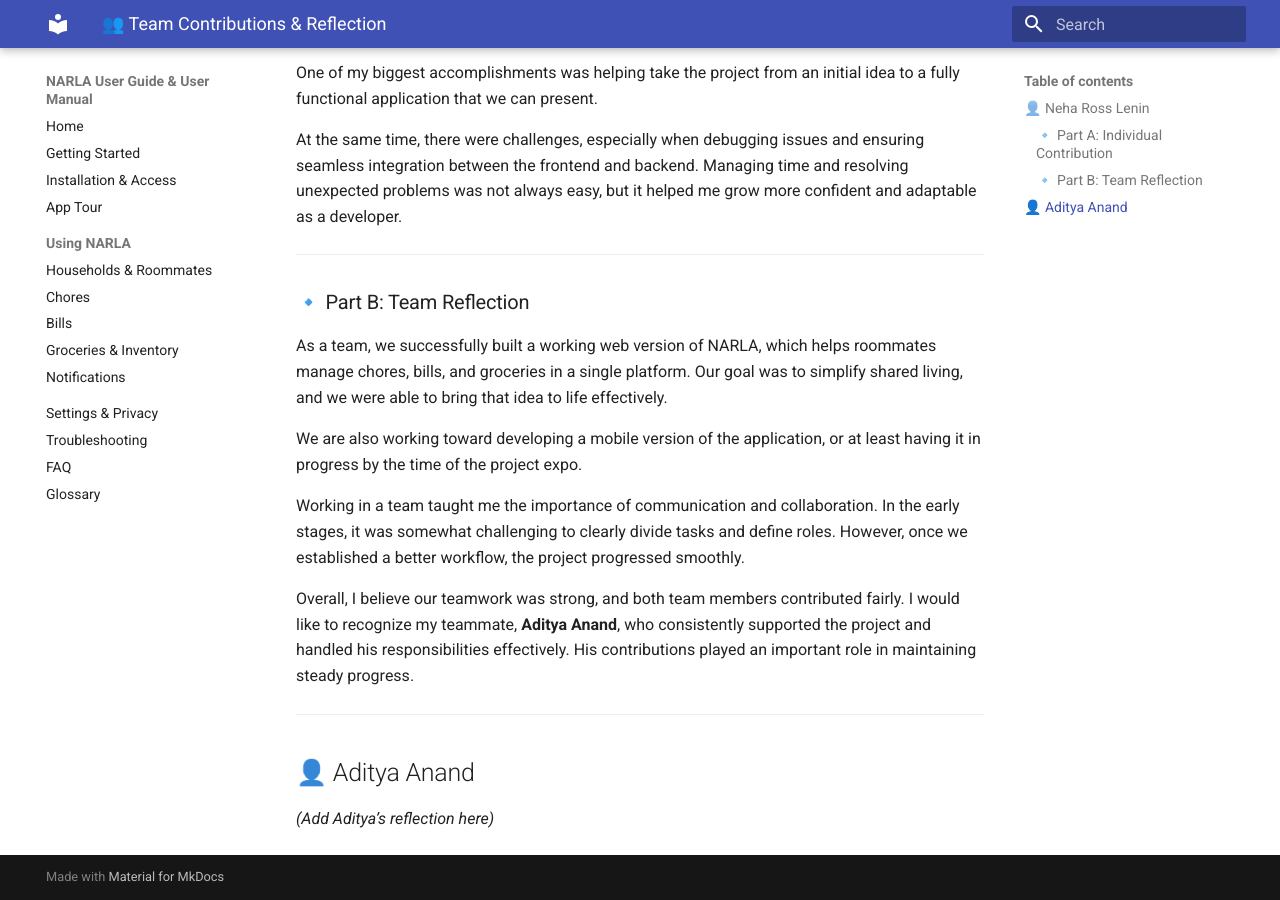
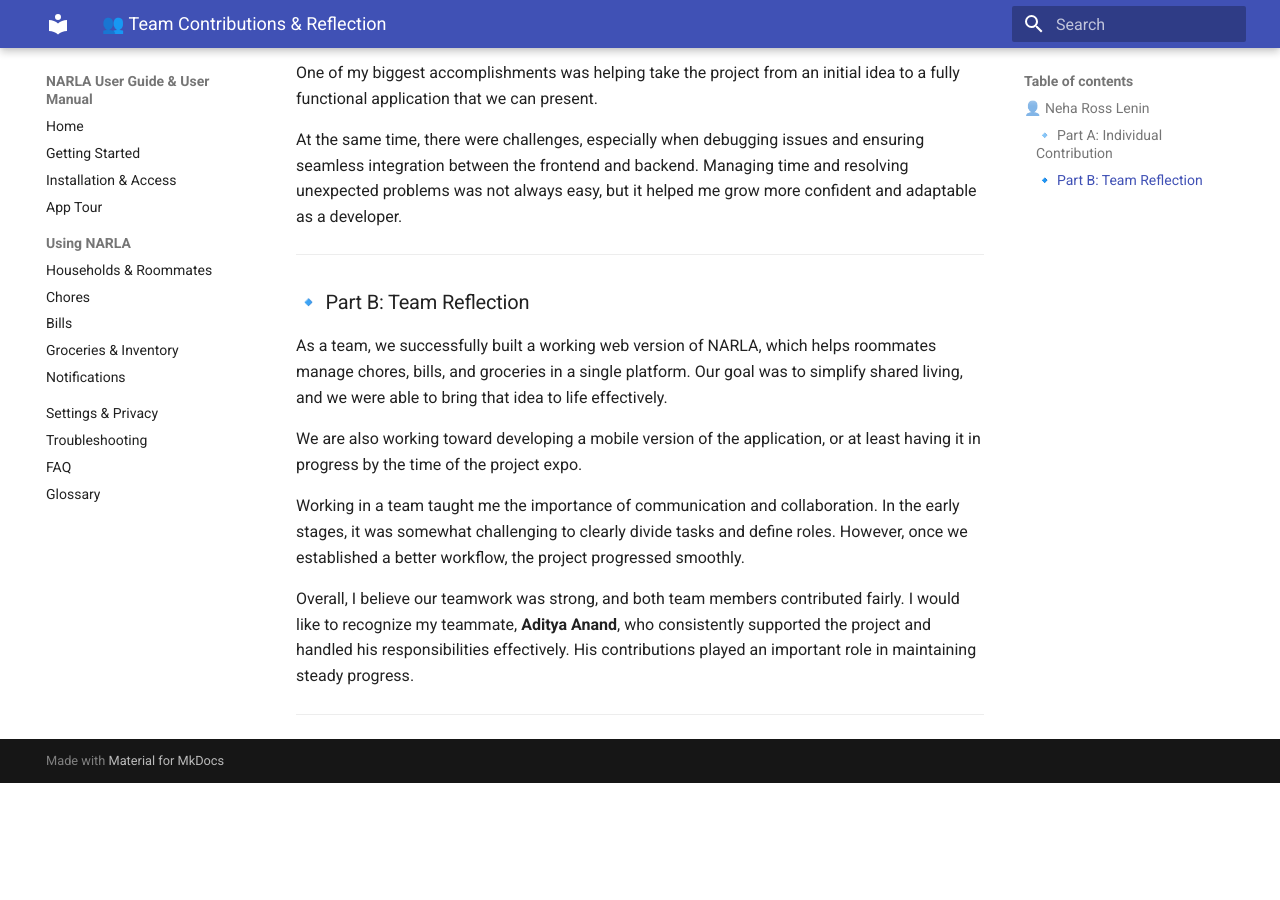
Before and after one commit to leninnr/Senior-Design, an MkDocs documentation site: the page built from docs/Assessments/Final Self-Assessments.md, in a window 1280 px wide and 900 px high, scrolled down 681 px. Built offline with MkDocs 1.6.1 and Material for MkDocs 9.7.7, drawn with Linux system fonts in a browser that asks for light colours; after the commit the page ends 1464 px from its top, so only the background shows below that.

Commit message:
Update Final Self-Assessments.md
Signed-off-by: Neha Ross Lenin <leninnr@mail.uc.edu>

```diff
--- a/docs/Assessments/Final Self-Assessments.md
+++ b/docs/Assessments/Final Self-Assessments.md
@@ -34,7 +34,3 @@ Working in a team taught me the importance of communication and collaboration. I
 Overall, I believe our teamwork was strong, and both team members contributed fairly. I would like to recognize my teammate, **Aditya Anand**, who consistently supported the project and handled his responsibilities effectively. His contributions played an important role in maintaining steady progress.
 
 ---
-
-## 👤 Aditya Anand
-
-*(Add Aditya’s reflection here)*
```
